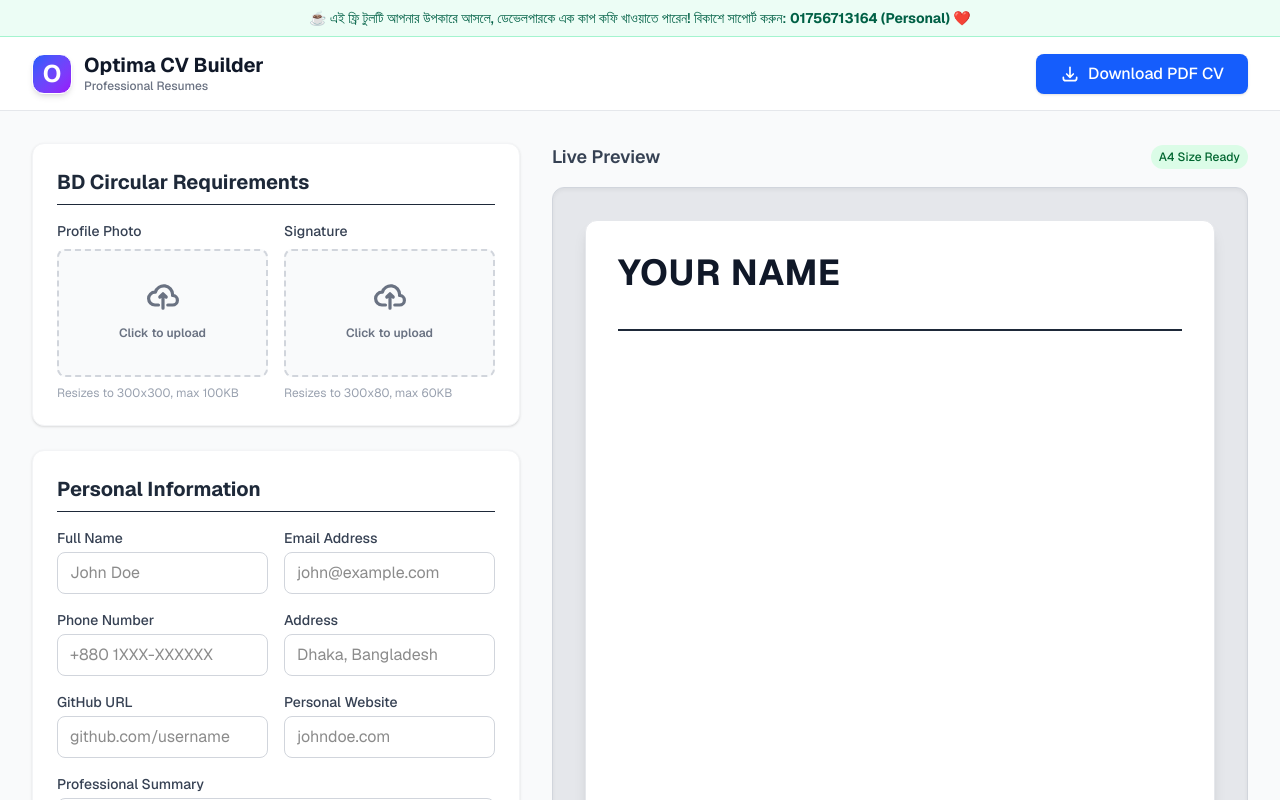
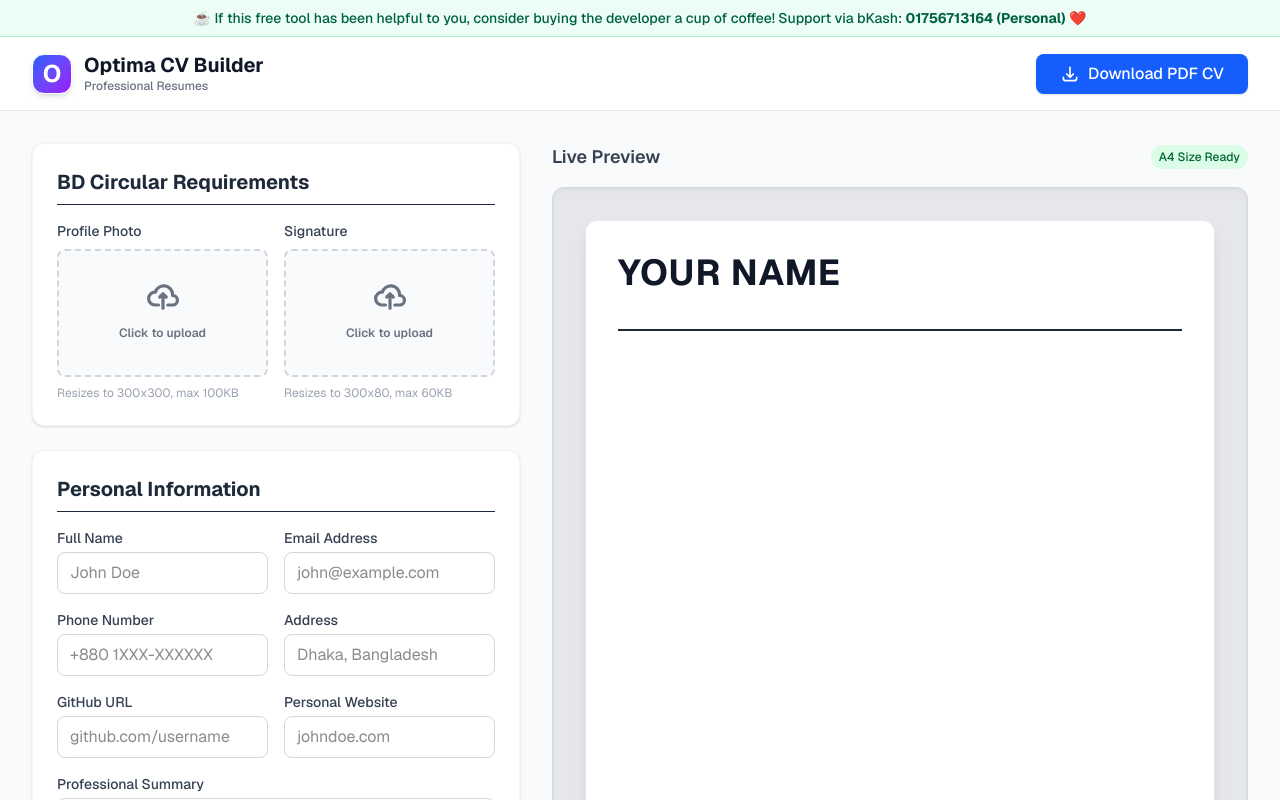
Before and after one commit to motiurR/CV-Builder, a Next.js app: page / in a window 1280 px wide. Shown: the top 800 px of the page. Built offline with nearby package versions, Linux system fonts and the light colour scheme.

Commit message:
Update page.tsx

```diff
--- a/src/app/page.tsx
+++ b/src/app/page.tsx
@@ -65,7 +65,10 @@ export default function Home() {
       <div className="bg-emerald-50 dark:bg-emerald-900/30 border-b border-emerald-200 dark:border-emerald-800">
         <div className="max-w-7xl mx-auto px-4 sm:px-6 lg:px-8 py-2 flex items-center justify-center text-sm">
           <span className="text-emerald-800 dark:text-emerald-200 text-center font-medium flex items-center gap-2">
-            <span>☕ এই ফ্রি টুলটি আপনার উপকারে আসলে, ডেভেলপারকে এক কাপ কফি খাওয়াতে পারেন! বিকাশে সাপোর্ট করুন: <strong>01756713164 (Personal)</strong> ❤️</span>
+            <span>
+              ☕ If this free tool has been helpful to you, consider buying the developer a cup of coffee!
+              Support via bKash: <strong>01756713164 (Personal)</strong> ❤️
+            </span>
           </span>
         </div>
       </div>
```
